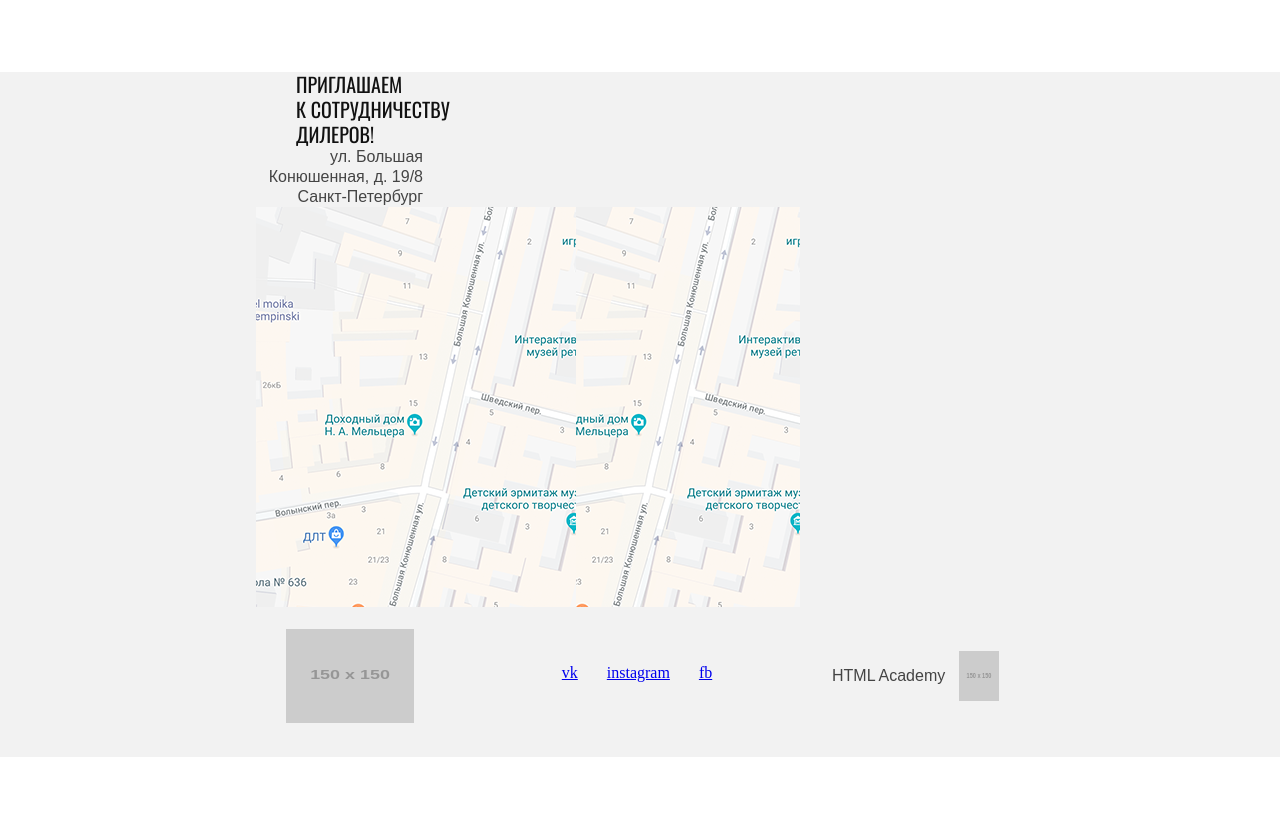
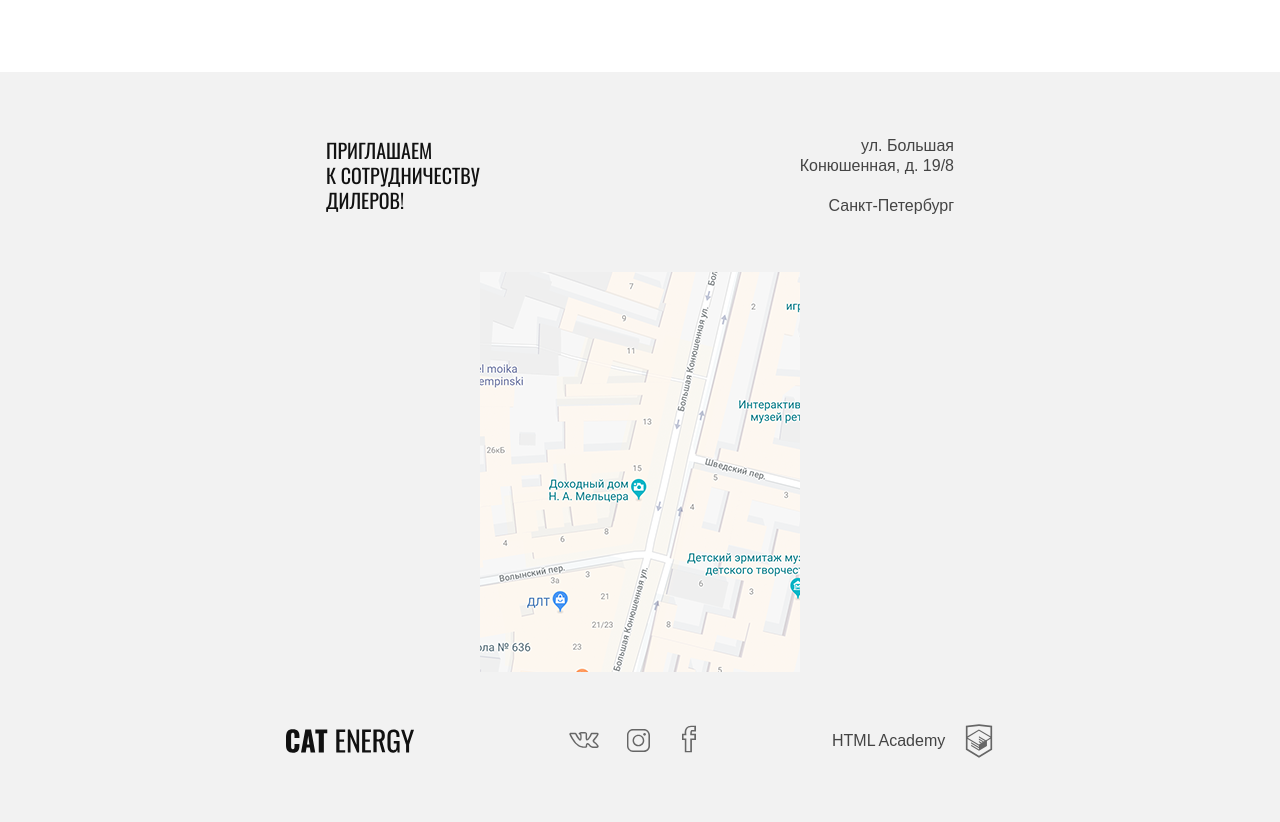
Before and after one commit to Krait5sfg/810131-cat-energy-19, a website: page source/catalog.html in a window 1280 px wide. Shown: the part 3521-4343 px from the top of the page. Before the commit the page ends 4278 px from the top, so only its background shows below. Drawn offline with nearby package versions, Linux system fonts and the light colour scheme; files that its build step writes are made by us from their sources; placeholder pictures from the web are drawn by us.

Commit message:
переносит блок с яндексой картой и футер в catalog.html

```diff
--- a/source/catalog.html
+++ b/source/catalog.html
@@ -329,20 +329,14 @@
     </section>
 
     <section class="invitation invitation--grey">
-      <div class="wrapper">
-        <div class="invitation__container">
-          <h2 class="invitation__title">Приглашаем
-            к&#160;сотрудничеству
-            дилеров!</h2>
-          <address class="invitation__address">ул. Большая Конюшенная, д. 19/8
-            Санкт-Петербург</address>
-        </div>
-        <div class="invitation__map yandex-map">
-          <!-- тут будет карта расположения магазина -->
-          <img src="img/bg-map-mobile@1x.png"
-            alt="Магазин расположен по адресу: Санкт Петербург, улица Большая Конюшенная, д. 19/8" width="320"
-            height="400">
-        </div>
+      <div class="invitation__wrapper">
+        <h2 class="invitation__title invitation__title--catalog-page">Приглашаем
+          к&#160;сотрудничеству
+          дилеров!</h2>
+        <address class="invitation__address invitation__address--catalog-page">ул. Большая Конюшенная,&#160;д.&#160;19/8
+          <span class="invitation-city">Санкт-Петербург</span></address>
+      </div>
+      <div class="invitation__map yandex-map" id="my-map">
       </div>
     </section>
 
@@ -350,26 +344,64 @@
 
   <footer class="footer">
     <div class="footer__wrapper">
-      <img class="footer__logo-text" src="https://via.placeholder.com/150x150" alt="Cat Energy" width="128" height="24">
+      <img class="footer__logo-text" src="/img/logo-footer.svg" alt="Cat Energy" width="128" height="24">
       <ul class="footer__social social">
         <li class="social__item">
-          <a class="social__link social__link--img-vk" href="https://vk.com" target="_blank">vk</a>
+          <a class="social__link" href="https://vk.com" target="_blank">
+            <svg class="social__img-vk" version="1.1" xmlns="http://www.w3.org/2000/svg"
+              xmlns:xlink="http://www.w3.org/1999/xlink" x="0px" y="0px" viewBox="0 0 22 12"
+              style="enable-background: new 0 0 22 12;" xml:space="preserve" width="25" height="25">
+              <path d="M17.6,12c-0.3,0-0.9-0.1-1.5-0.5c-0.5-0.3-0.9-0.7-1.3-1.2c-0.3-0.3-0.9-0.9-1.1-0.9c-0.2,0.1-0.4,0.7-0.3,1.2
+              c0,0.1,0,0.6-0.3,0.9c-0.3,0.3-0.8,0.4-0.9,0.4h-1.4c-0.7,0-3.2-0.2-5.4-2.3C2.5,7.1,0.2,2.2,0.1,2C0,1.6-0.1,1.2,0.2,0.9
+              s0.8-0.4,1-0.4h3.1c0.1,0,0.4,0.1,0.7,0.3C5.3,1,5.4,1.3,5.5,1.4c0.7,1.5,1.5,2.8,2.6,4C8.2,5,8.3,4,8.2,3.1c0-0.4-0.1-0.8-0.2-1
+              C7.9,2,7.7,1.9,7.5,1.9L6.9,1.4c0-0.5,0.5-0.9,0.9-1.1C8.3,0.1,9.1,0,10.1,0h0.5c0.9,0,1.2,0.1,1.6,0.1c1.2,0.3,1.2,1.3,1.1,2.5v1.6
+              c0,0.3,0,0.8,0.1,1c0.2-0.1,0.6-0.5,1.5-1.9c0.6-0.9,1-1.9,1.1-2.1c0.1-0.3,0.4-0.7,1.2-0.7h3.4c0.7,0,1.2,0.2,1.3,0.7
+              c0.2,0.5,0.1,1.3-1.7,3.5c-0.3,0.3-0.5,0.6-0.7,0.9c-0.5,0.4-0.9,1-0.9,1.1s0.5,0.5,0.9,0.9c1.1,0.9,1.9,1.7,2.2,2.3
+              c0.4,0.6,0.3,1,0.2,1.3c-0.3,0.7-1.2,0.7-1.4,0.8h-2.8C17.7,12,17.6,12,17.6,12z M13.7,8.3c0.7,0,1.2,0.6,1.8,1.2
+              c0.4,0.4,0.7,0.8,1.1,1c0.5,0.3,1,0.3,1,0.3h2.9c0.1,0,0.3-0.1,0.4-0.1c0,0,0-0.1-0.1-0.1c-0.3-0.5-1-1.3-2-2.1
+              c-0.9-0.7-1.3-1.1-1.4-1.7c0-0.6,0.4-1.1,1.2-2.1c0.2-0.2,0.4-0.5,0.7-0.8c1.1-1.4,1.4-2,1.5-2.3h-3.9c0,0.4-0.5,1.5-1.1,2.4
+              c-1.4,2.1-2,2.4-2.5,2.4c-0.1,0-0.3,0-0.4-0.1c-0.7-0.4-0.7-1.4-0.7-2.1V3.9V2.6c0.1-1.3,0-1.3-0.3-1.4c-0.3-0.1-0.5-0.1-1.4-0.1H10
+              c-0.5,0-1,0-1.4,0.1l0.2,0.2c0.4,0.5,0.4,1.5,0.4,1.7c0.1,1.3,0,2.9-0.7,3.3c-0.1,0-0.2,0.1-0.4,0.1C7.5,6.5,6.8,5.8,5.6,4
+              C5,2.9,4.5,1.8,4.5,1.8s0-0.1-0.1-0.1S4.2,1.6,4.2,1.6H1.3H1.2c0.4,0.9,2.5,5,4.8,7.2c2,1.9,4.3,2,4.7,2h1.4c0,0,0.2,0,0.2-0.1v-0.1
+              c0-0.2,0-2,1.2-2.3C13.5,8.3,13.7,8.3,13.7,8.3z" />
+            </svg>
+          </a>
         </li>
         <li class="social__item">
-          <a class="social__link social__link--img-inst" href="https://instagram.com" target="_blank">instagram</a>
+          <a class="social__link" href="https://instagram.com" target="_blank">
+            <svg class="social__img-inst" version="1.1" xmlns="http://www.w3.org/2000/svg"
+              xmlns:xlink="http://www.w3.org/1999/xlink" x="0px" y="0px" viewBox="0 0 16.1 16"
+              style="enable-background: new 0 0 16.1 16;" xml:space="preserve" width="16" height="16">
+              <path class="st0"
+                d="M11.8,1C13.6,1,15,2.4,15,4.2v7.7c0,1.7-1.4,3.1-3.1,3.1H4.2C2.4,15,1,13.6,1,11.8V4.2C1,2.4,2.4,1,4.2,1H11.8 M11.8,0H4.2C1.9,0,0,1.9,0,4.2v7.7C0,14.1,1.9,16,4.2,16h7.7c2.3,0,4.2-1.9,4.2-4.2V4.2C16,1.9,14.1,0,11.8,0z" />
+              <path class="st0"
+                d="M8,4.9c1.7,0,3.1,1.4,3.1,3.1S9.7,11.1,8,11.1S4.9,9.7,4.9,8S6.3,4.9,8,4.9 M8,3.9C5.7,3.9,3.9,5.7,3.9,8 s1.8,4.1,4.1,4.1s4.1-1.8,4.1-4.1S10.3,3.9,8,3.9z" />
+              <circle class="st0" cx="12.3" cy="3.7" r="0.9" />
+            </svg>
+          </a>
         </li>
         <li class="social__item">
-          <a class="social__link social__link--img-fb" href="https://facebook.com" target="_blank">fb</a>
+          <a class="social__link" href="https://facebook.com" target="_blank">
+            <svg class="social__img-fb" version="1.1" xmlns="http://www.w3.org/2000/svg"
+              xmlns:xlink="http://www.w3.org/1999/xlink" x="0px" y="0px" viewBox="0 0 10 19"
+              style="enable-background: new 0 0 10 19;" xml:space="preserve" width="10" height="19">
+              <path
+                d="M7.1,19H2v-8.8H0V5.8h1.9C1.8,3.8,2.1,2.4,3,1.4C3.8,0.5,5,0.1,6.5,0H10v4.2H7.2C7.1,4.4,7,5,7,5.8h3v4.4H7.1V19z M3.1,18 h2.8V9.1h2.9V6.8H5.9V6.3c0-1.4,0-2.6,0.7-3.1l0.1-0.1h2.1V1H6.5c-1.2,0.1-2,0.4-2.6,1c-0.8,0.8-1,2.3-0.8,4.2l0.1,0.6H1.1v2.3h2V18 z" />
+            </svg>
+          </a>
         </li>
       </ul>
       <a class="footer__link-academy academy-links" href="https://htmlacademy.ru/intensive/adaptive" target="_blank">
         <span class="academy-links__text">HTML Academy</span>
-        <img class="academy-links__img" src="https://via.placeholder.com/150x150" alt="HTML Академия" width="27"
-          height="34">
+        <svg class="academy-links__img" xmlns="http://www.w3.org/2000/svg" viewBox="0 0 60 60" width="27" height="34">
+          <path
+            d="M30.2 5h-.2l-19.7 2.1v36.2l19.7 11.7 19.7-11.7v-36.2l-19.5-2.1zm17 36.8l-17.2 10.2-17.2-10.2v-14.8l17.1 10.2v1.8l-11.7-7v1.8l11.8 7.1v1.9l-11.8-7v1.8l11.8 7 11.9-7.1v-7.6l5.3-3.2v15.1zm-.1-17l-4.7 2.8-2.2 1.3-10.3-6.1v1.8l8.8 5.3h-.1l-.2.1-1.3.7-7.3-4.3v1.8l5.8 3.4-1.4.9-4.3-2.6v1.8l2.9 1.7-2.9 1.7-17-10.1 17-10.2 17.2 10zm.1-1.8l-17.3-10.2-17.1 10.2v-13.6l17.2-1.8 17.2 1.8v13.6z" />
+        </svg>
       </a>
     </div>
   </footer>
-
+  <script src="https://api-maps.yandex.ru/2.1/?apikey=c44859d8-d87b-4b60-aa9e-429e15f7d631&lang=ru_RU"></script>
+  <script src="/js/yandex-map.js"></script>
 </body>
 
 </html>
--- a/source/sass/blocks/additional.scss
+++ b/source/sass/blocks/additional.scss
@@ -34,6 +34,7 @@
     max-width: $desktop-width;
     padding: 0 40px;
     padding-top: 80px;
+    padding-bottom: 30px;
   }
 }
 
--- a/source/sass/blocks/invitation.scss
+++ b/source/sass/blocks/invitation.scss
@@ -60,6 +60,12 @@
     margin-right: 95px;
     padding: 0;
   }
+
+  &--catalog-page {
+    @media (min-width: $tablet-width) {
+      padding-top: 4px;
+    }
+  }
 }
 
 .invitation__address {
@@ -84,6 +90,12 @@
 
     text-align: left;
   }
+
+  &--catalog-page {
+    @media (min-width: $tablet-width) {
+      padding-top: 2px;
+    }
+  }
 }
 
 .invitation-city {
```
